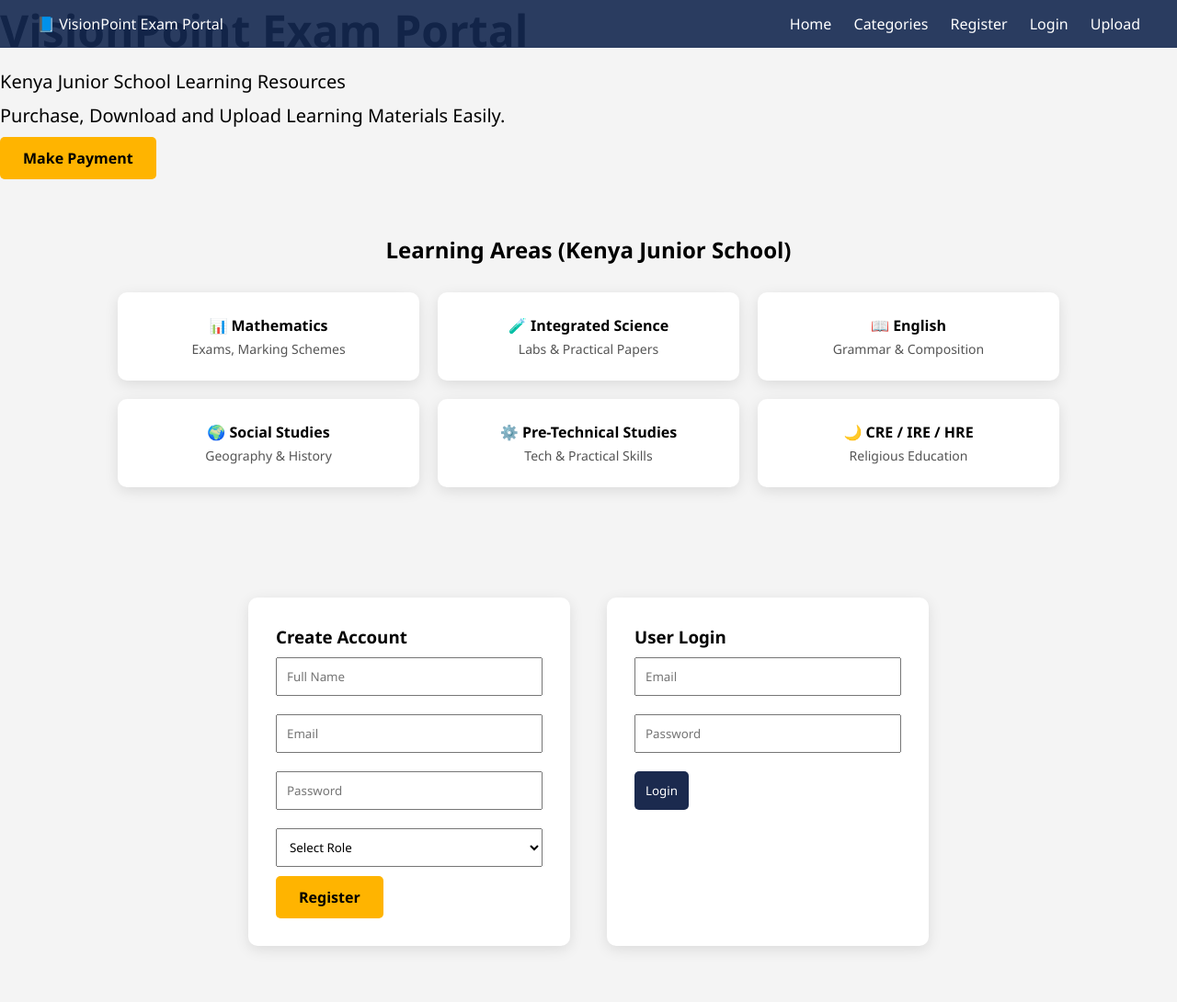
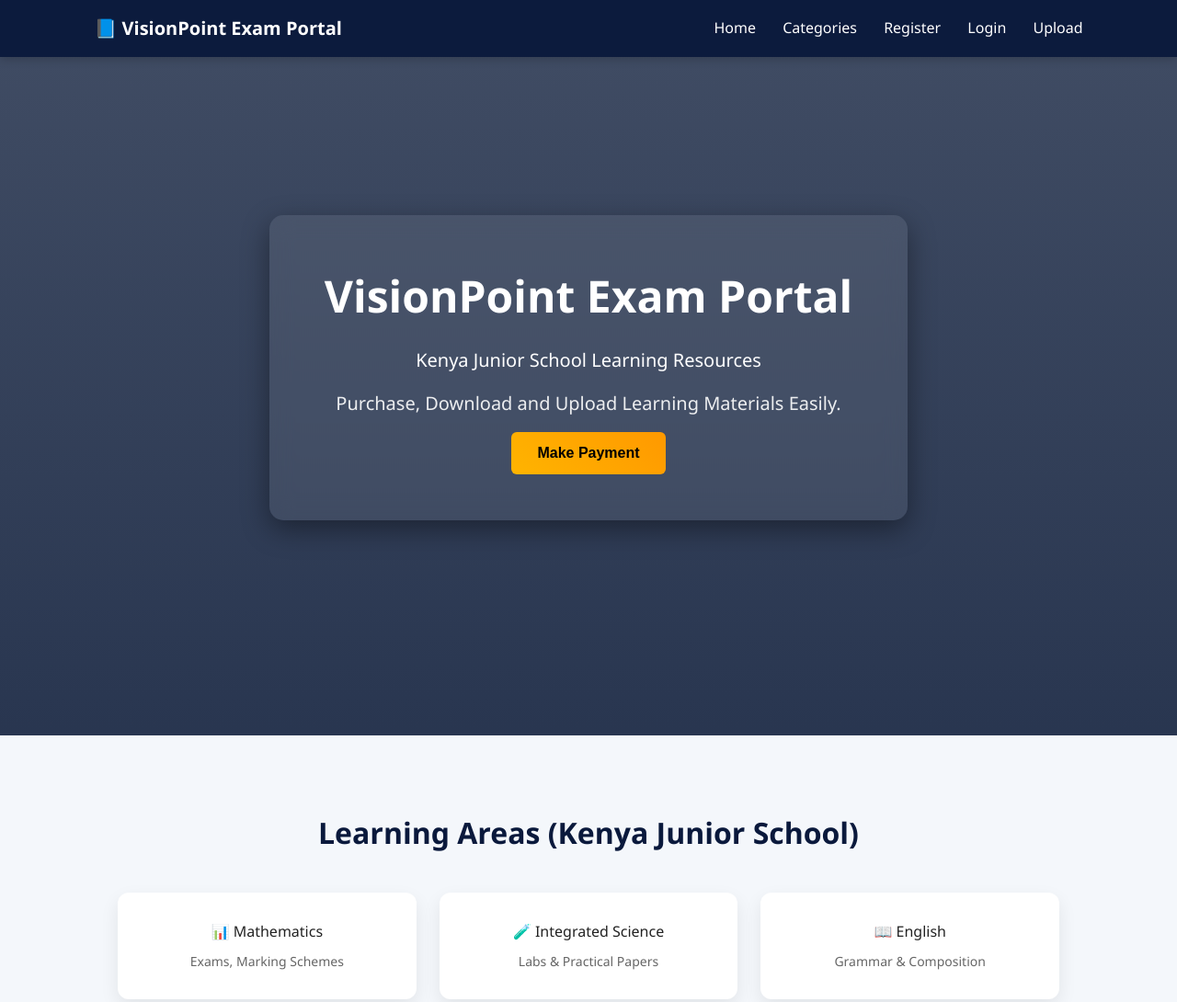
Before and after one commit to Sulman-P/visionpoint, a plain HTML site: page index.html in a window 1280 px wide. Shown: the top 1090 px of the page at 92% size. Drawn offline with Linux system fonts and the light colour scheme; a script that the page names is missing.

Commit message:
Refactor style.css with updated styles and layout

```diff
--- a/style.css
+++ b/style.css
@@ -1,156 +1,226 @@
+/* ===============================
+   GLOBAL STYLES
+=================================*/
 * {
     margin: 0;
     padding: 0;
     box-sizing: border-box;
-    font-family: 'Segoe UI', sans-serif;
 }
 
 body {
-    background: #f4f4f4;
+    font-family: 'Segoe UI', Arial, sans-serif;
+    background-color: #f4f7fb;
+    color: #222;
+    line-height: 1.6;
 }
 
-/* NAVBAR */
+/* ===============================
+   NAVIGATION BAR
+=================================*/
 header {
     position: fixed;
     width: 100%;
     top: 0;
-    background: rgba(20, 40, 80, 0.9);
+    left: 0;
+    background: rgba(10, 25, 60, 0.95);
+    backdrop-filter: blur(8px);
     display: flex;
     justify-content: space-between;
-    padding: 15px 40px;
-    color: white;
+    align-items: center;
+    padding: 15px 8%;
     z-index: 1000;
+    box-shadow: 0 2px 10px rgba(0,0,0,0.2);
+}
+
+.logo {
+    font-size: 20px;
+    font-weight: bold;
+    color: #fff;
 }
 
 header nav a {
-    color: white;
+    color: #fff;
     text-decoration: none;
-    margin-left: 20px;
+    margin-left: 25px;
     font-weight: 500;
+    transition: 0.3s ease;
 }
 
 header nav a:hover {
-    color: #ffcc00;
+    color: #ffb400;
 }
 
-/* HERO */
+/* ===============================
+   HERO SECTION
+=================================*/
 .hero {
-    background: url("background.jpg") no-repeat center center/cover;
-}
     height: 100vh;
+    background: linear-gradient(
+        rgba(5, 20, 50, 0.75),
+        rgba(5, 20, 50, 0.85)
+    ),
+    url("background.jpg") no-repeat center center;
+    background-size: cover;
     display: flex;
     align-items: center;
     justify-content: center;
+    padding: 0 20px;
     text-align: center;
 }
 
 .overlay {
-    background: rgba(0,0,0,0.5);
-    padding: 50px;
-    border-radius: 10px;
-    color: white;
+    background: rgba(255, 255, 255, 0.08);
+    backdrop-filter: blur(12px);
+    padding: 50px 60px;
+    border-radius: 15px;
+    color: #fff;
+    max-width: 800px;
+    box-shadow: 0 10px 30px rgba(0,0,0,0.4);
 }
 
 .overlay h1 {
     font-size: 48px;
-    margin-bottom: 10px;
+    margin-bottom: 15px;
+    font-weight: 700;
 }
 
 .overlay p {
     font-size: 20px;
-    margin-bottom: 10px;
+    margin-bottom: 15px;
 }
 
 .sub {
     font-size: 16px;
-    margin-bottom: 20px;
+    opacity: 0.9;
+    margin-bottom: 25px;
 }
 
-/* BUTTONS */
+/* ===============================
+   BUTTONS
+=================================*/
 .btn-primary {
-    background: #ffb400;
+    background: linear-gradient(45deg, #ffb400, #ff9900);
     border: none;
-    padding: 12px 25px;
+    padding: 14px 28px;
     font-size: 16px;
-    border-radius: 5px;
+    border-radius: 6px;
     cursor: pointer;
     font-weight: bold;
+    transition: 0.3s ease;
+    color: #000;
+}
+
+.btn-primary:hover {
+    transform: translateY(-2px);
+    box-shadow: 0 5px 15px rgba(255, 180, 0, 0.4);
 }
 
 .btn-dark {
-    background: #1b2a4e;
-    color: white;
+    background: #0a193c;
+    color: #fff;
     border: none;
     padding: 12px;
-    margin-top: 10px;
+    border-radius: 6px;
     cursor: pointer;
-    border-radius: 5px;
+    transition: 0.3s;
 }
 
-.btn-primary:hover {
-    background: #ffaa00;
+.btn-dark:hover {
+    background: #142f66;
 }
 
-/* CATEGORIES */
+/* ===============================
+   CATEGORIES SECTION
+=================================*/
 .categories {
-    padding: 60px 10%;
+    padding: 80px 10%;
     text-align: center;
 }
 
 .categories h2 {
-    margin-bottom: 30px;
+    margin-bottom: 40px;
+    font-size: 32px;
+    color: #0a193c;
 }
 
 .card-grid {
     display: grid;
-    grid-template-columns: repeat(auto-fit, minmax(250px, 1fr));
-    gap: 20px;
+    grid-template-columns: repeat(auto-fit, minmax(260px, 1fr));
+    gap: 25px;
 }
 
 .card {
-    background: white;
-    padding: 25px;
-    border-radius: 10px;
-    box-shadow: 0 4px 15px rgba(0,0,0,0.1);
-    font-weight: 600;
+    background: #fff;
+    padding: 30px;
+    border-radius: 12px;
+    box-shadow: 0 8px 20px rgba(0,0,0,0.08);
+    transition: 0.3s ease;
+    cursor: pointer;
+}
+
+.card:hover {
+    transform: translateY(-8px);
+    box-shadow: 0 12px 25px rgba(0,0,0,0.15);
 }
 
 .card span {
     display: block;
-    font-weight: normal;
+    margin-top: 8px;
     font-size: 14px;
-    margin-top: 5px;
-    color: #555;
+    color: #666;
 }
 
-/* AUTH SECTION */
+/* ===============================
+   AUTH SECTION
+=================================*/
 .auth-section {
     display: flex;
     gap: 40px;
-    padding: 60px 10%;
+    padding: 80px 10%;
     flex-wrap: wrap;
     justify-content: center;
 }
 
 .form-card {
-    background: white;
-    padding: 30px;
-    border-radius: 10px;
-    width: 350px;
-    box-shadow: 0 4px 15px rgba(0,0,0,0.1);
+    background: #fff;
+    padding: 35px;
+    border-radius: 15px;
+    width: 360px;
+    box-shadow: 0 8px 20px rgba(0,0,0,0.08);
+}
+
+.form-card h3 {
+    margin-bottom: 20px;
+    color: #0a193c;
 }
 
 .form-card input,
 .form-card select {
     width: 100%;
-    padding: 10px;
-    margin: 10px 0;
+    padding: 12px;
+    margin-bottom: 15px;
+    border-radius: 6px;
+    border: 1px solid #ddd;
+    transition: 0.2s;
 }
 
-/* UPLOAD */
+.form-card input:focus,
+.form-card select:focus {
+    border-color: #ffb400;
+    outline: none;
+}
+
+/* ===============================
+   UPLOAD SECTION
+=================================*/
 .upload-section {
-    padding: 50px 10%;
+    padding: 80px 10%;
     text-align: center;
+}
+
+.upload-section h3 {
+    font-size: 26px;
+    margin-bottom: 25px;
 }
 
 .upload-box {
@@ -158,26 +228,36 @@
     gap: 15px;
     justify-content: center;
     flex-wrap: wrap;
-    margin-top: 20px;
 }
 
 .upload-box input {
-    padding: 10px;
+    padding: 12px;
+    border-radius: 6px;
+    border: 1px solid #ccc;
 }
 
-/* FOOTER */
+/* ===============================
+   FOOTER
+=================================*/
 footer {
-    background: #1b2a4e;
-    color: white;
+    background: #0a193c;
+    color: #fff;
     text-align: center;
-    padding: 20px;
-    margin-top: 40px;
+    padding: 25px;
+    margin-top: 60px;
 }
 
-/* RESPONSIVE */
+/* ===============================
+   RESPONSIVE DESIGN
+=================================*/
 @media (max-width: 768px) {
+
     .overlay h1 {
         font-size: 32px;
+    }
+
+    .overlay {
+        padding: 30px;
     }
 
     .auth-section {
```
